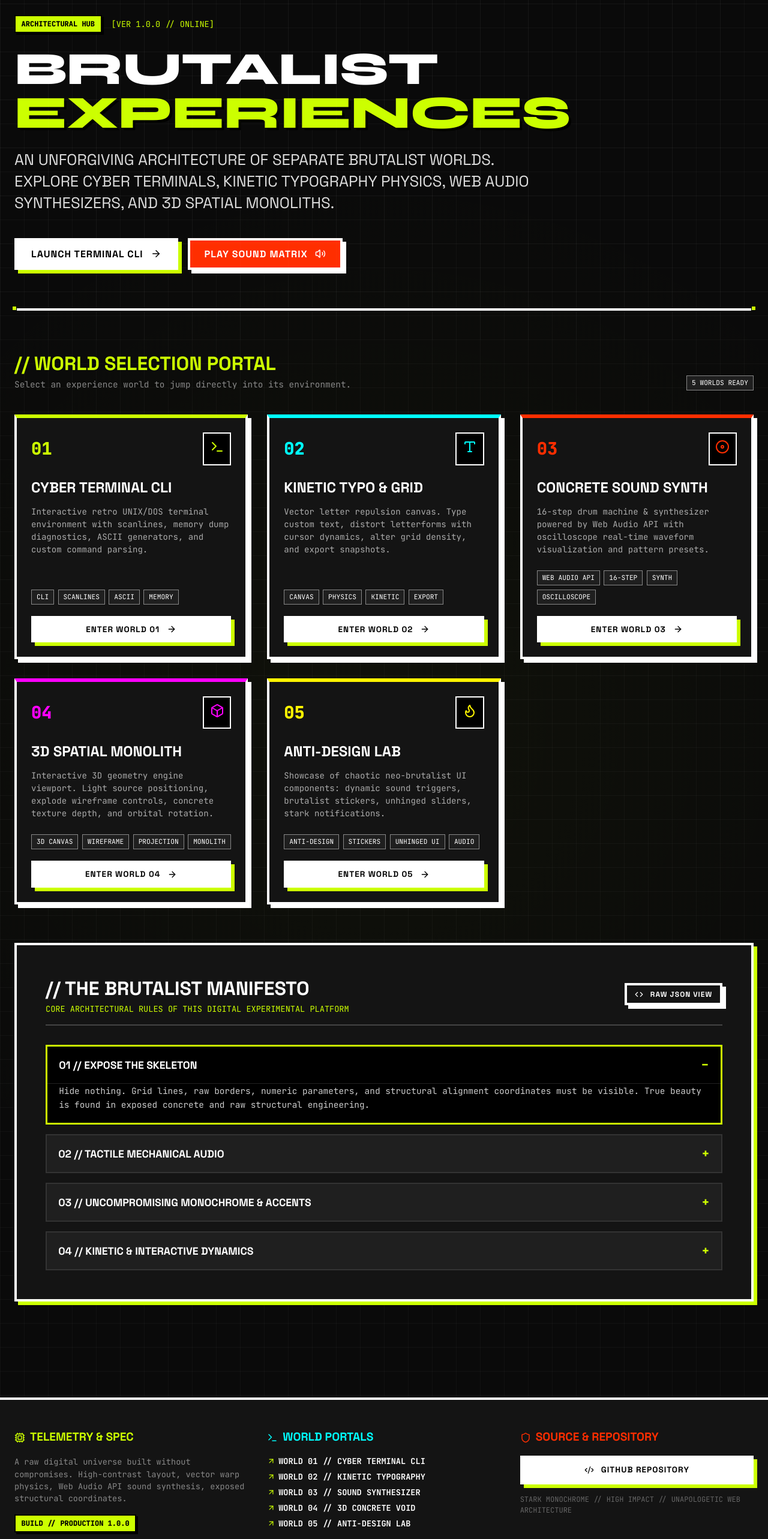
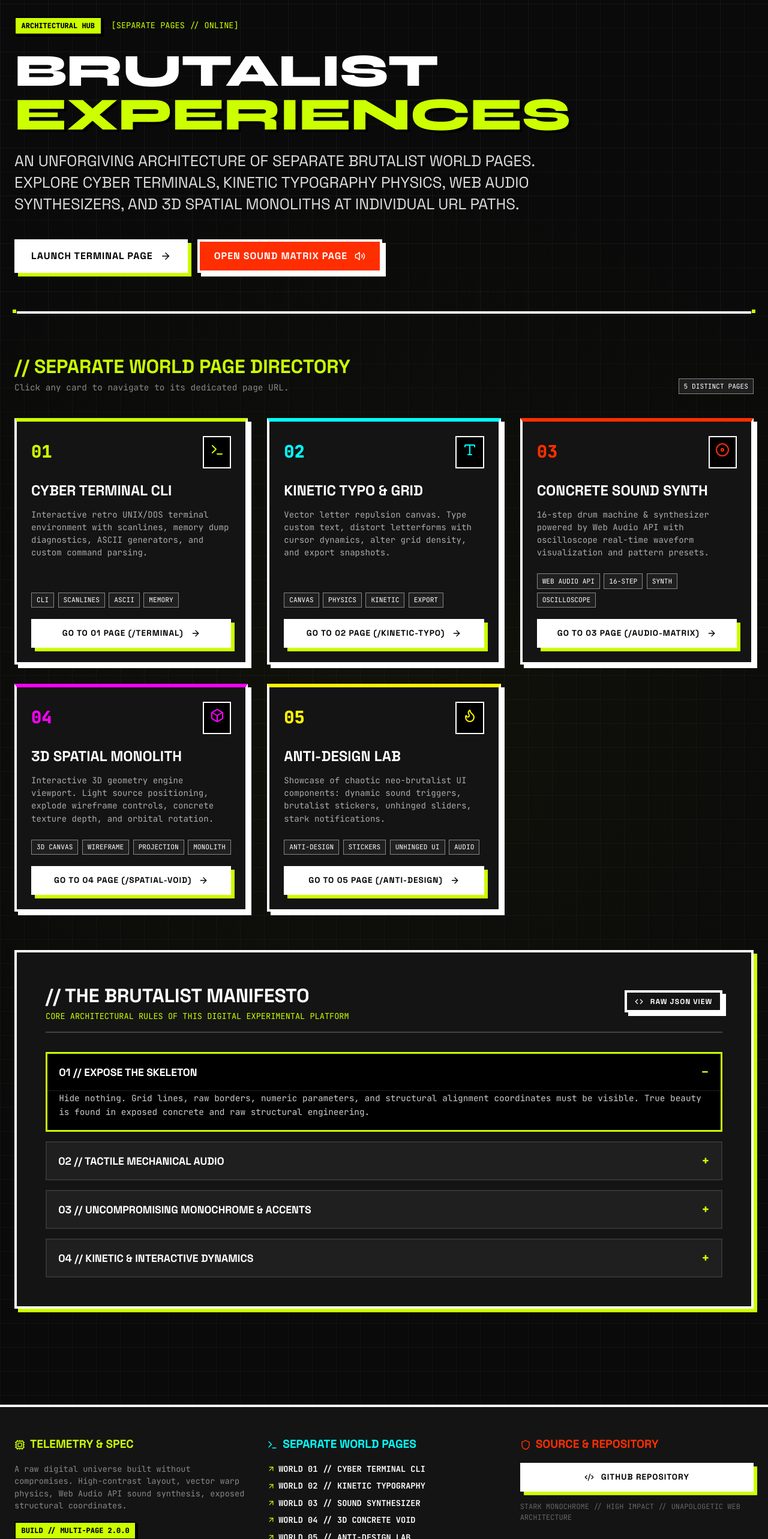
Before and after one commit to m4hdiebene/Brutalist-Experiences, a React (Vite) app: page / in a window 1280 px wide. Shown: the part 234-2800 px from the top of the page at 60% size. Built offline with nearby package versions, Linux system fonts and the light colour scheme; the HTML template or start-up script is replaced by a standard one.

Commit message:
refactor_separate_page_routing

```diff
--- a/package.json
+++ b/package.json
@@ -11,7 +11,8 @@
   "dependencies": {
     "lucide-react": "^0.479.0",
     "react": "^19.0.0",
-    "react-dom": "^19.0.0"
+    "react-dom": "^19.0.0",
+    "react-router-dom": "^7.18.2"
   },
   "devDependencies": {
     "@vitejs/plugin-react": "^4.3.4",
--- a/src/App.jsx
+++ b/src/App.jsx
@@ -1,10 +1,11 @@
-import React, { useState } from 'react';
+import React, { useEffect } from 'react';
+import { HashRouter, Routes, Route, useLocation } from 'react-router-dom';
 import Navbar from './components/Navbar';
 import MarqueeTicker from './components/MarqueeTicker';
 import CustomCursor from './components/CustomCursor';
 import Footer from './components/Footer';
 
-// Pages / Brutalist Worlds
+// Pages / Brutalist World Pages
 import Home from './pages/Home';
 import TerminalWorld from './pages/TerminalWorld';
 import KineticTypoWorld from './pages/KineticTypoWorld';
@@ -12,28 +13,19 @@ import AudioMatrixWorld from './pages/AudioMatrixWorld';
 import SpatialVoidWorld from './pages/SpatialVoidWorld';
 import AntiDesignWorld from './pages/AntiDesignWorld';
 
+// Scroll to top automatically on route changes
+function ScrollToTop() {
+  const { pathname } = useLocation();
+  useEffect(() => {
+    window.scrollTo(0, 0);
+  }, [pathname]);
+  return null;
+}
+
 export default function App() {
-  const [activeWorld, setActiveWorld] = useState('home');
-
-  const renderWorld = () => {
-    switch (activeWorld) {
-      case 'terminal':
-        return <TerminalWorld />;
-      case 'kinetic-typo':
-        return <KineticTypoWorld />;
-      case 'audio-matrix':
-        return <AudioMatrixWorld />;
-      case 'spatial-void':
-        return <SpatialVoidWorld />;
-      case 'anti-design':
-        return <AntiDesignWorld />;
-      case 'home':
-      default:
-        return <Home setActiveWorld={setActiveWorld} />;
-    }
-  };
-
   return (
+    <HashRouter>
+      <ScrollToTop />
       <div className="app-container">
         {/* Background Architectural Grid Lines */}
         <div className="grid-overlay" />
@@ -45,15 +37,24 @@ export default function App() {
         <MarqueeTicker />
 
         {/* Multi-world Navigation Header */}
-      <Navbar activeWorld={activeWorld} setActiveWorld={setActiveWorld} />
+        <Navbar />
 
-      {/* Main World Content Canvas */}
+        {/* Main World Page Content Canvas */}
         <main className="main-content">
-        {renderWorld()}
+          <Routes>
+            <Route path="/" element={<Home />} />
+            <Route path="/terminal" element={<TerminalWorld />} />
+            <Route path="/kinetic-typo" element={<KineticTypoWorld />} />
+            <Route path="/audio-matrix" element={<AudioMatrixWorld />} />
+            <Route path="/spatial-void" element={<SpatialVoidWorld />} />
+            <Route path="/anti-design" element={<AntiDesignWorld />} />
+            <Route path="*" element={<Home />} />
+          </Routes>
         </main>
 
         {/* Industrial Footer */}
-      <Footer setActiveWorld={setActiveWorld} />
+        <Footer />
       </div>
+    </HashRouter>
   );
 }
--- a/src/components/Footer.jsx
+++ b/src/components/Footer.jsx
@@ -1,8 +1,9 @@
 import React from 'react';
+import { Link } from 'react-router-dom';
 import { Cpu, Code2, Shield, Terminal, ArrowUpRight } from 'lucide-react';
 import { audioEngine } from '../utils/audioEngine';
 
-export default function Footer({ setActiveWorld }) {
+export default function Footer() {
   return (
     <footer style={{
       width: '100%',
@@ -40,7 +41,7 @@ export default function Footer({ setActiveWorld }) {
             A raw digital universe built without compromises. High-contrast layout, vector warp physics, Web Audio API sound synthesis, exposed structural coordinates.
           </p>
           <div className="brutal-badge">
-            BUILD // PRODUCTION 1.0.0
+            BUILD // MULTI-PAGE 2.0.0
           </div>
         </div>
 
@@ -57,22 +58,21 @@ export default function Footer({ setActiveWorld }) {
             alignItems: 'center',
             gap: '0.5rem'
           }}>
-            <Terminal size={18} /> WORLD PORTALS
+            <Terminal size={18} /> SEPARATE WORLD PAGES
           </h3>
           <ul style={{ listStyle: 'none', display: 'flex', flexDirection: 'column', gap: '0.5rem' }}>
             {[
-              { id: 'terminal', label: 'WORLD 01 // CYBER TERMINAL CLI' },
-              { id: 'kinetic-typo', label: 'WORLD 02 // KINETIC TYPOGRAPHY' },
-              { id: 'audio-matrix', label: 'WORLD 03 // SOUND SYNTHESIZER' },
-              { id: 'spatial-void', label: 'WORLD 04 // 3D CONCRETE VOID' },
-              { id: 'anti-design', label: 'WORLD 05 // ANTI-DESIGN LAB' },
+              { path: '/terminal', label: 'WORLD 01 // CYBER TERMINAL CLI' },
+              { path: '/kinetic-typo', label: 'WORLD 02 // KINETIC TYPOGRAPHY' },
+              { path: '/audio-matrix', label: 'WORLD 03 // SOUND SYNTHESIZER' },
+              { path: '/spatial-void', label: 'WORLD 04 // 3D CONCRETE VOID' },
+              { path: '/anti-design', label: 'WORLD 05 // ANTI-DESIGN LAB' },
             ].map(item => (
-              <li key={item.id}>
-                <button
-                  onClick={() => {
-                    audioEngine.playClick();
-                    setActiveWorld(item.id);
-                  }}
+              <li key={item.path}>
+                <Link
+                  to={item.path}
+                  onClick={() => audioEngine.playClick()}
+                  onMouseEnter={() => audioEngine.playBeep(800, 0.02)}
                   style={{
                     background: 'transparent',
                     border: 'none',
@@ -83,13 +83,13 @@ export default function Footer({ setActiveWorld }) {
                     cursor: 'pointer',
                     display: 'flex',
                     alignItems: 'center',
-                    gap: '0.3rem'
+                    gap: '0.3rem',
+                    textDecoration: 'none'
                   }}
-                  onMouseEnter={() => audioEngine.playBeep(800, 0.02)}
                 >
                   <ArrowUpRight size={14} color="var(--acid-lime)" />
                   {item.label}
-                </button>
+                </Link>
               </li>
             ))}
           </ul>
--- a/src/components/Navbar.jsx
+++ b/src/components/Navbar.jsx
@@ -1,8 +1,11 @@
 import React from 'react';
+import { NavLink, Link, useLocation } from 'react-router-dom';
 import { Terminal, Type, Disc, Box, Flame, Home } from 'lucide-react';
 import { audioEngine } from '../utils/audioEngine';
 
-export default function Navbar({ activeWorld, setActiveWorld }) {
+export default function Navbar() {
+  const location = useLocation();
+
   const worlds = [
     { id: 'home', label: '00. MONOLITH', path: '/', icon: Home },
     { id: 'terminal', label: '01. TERMINAL CLI', path: '/terminal', icon: Terminal },
@@ -11,11 +14,6 @@ export default function Navbar({ activeWorld, setActiveWorld }) {
     { id: 'spatial-void', label: '04. SPATIAL VOID', path: '/spatial-void', icon: Box },
     { id: 'anti-design', label: '05. ANTI-DESIGN', path: '/anti-design', icon: Flame },
   ];
-
-  const handleNav = (worldId) => {
-    audioEngine.playClick();
-    setActiveWorld(worldId);
-  };
 
   return (
     <header style={{
@@ -36,9 +34,11 @@ export default function Navbar({ activeWorld, setActiveWorld }) {
         flexWrap: 'wrap',
         gap: '1rem'
       }}>
-        {/* Brand Monolith */}
-        <div
-          onClick={() => handleNav('home')}
+        {/* Brand Link */}
+        <Link
+          to="/"
+          onClick={() => audioEngine.playClick()}
+          onMouseEnter={() => audioEngine.playBeep(900, 0.03)}
           style={{
             display: 'flex',
             alignItems: 'center',
@@ -52,9 +52,9 @@ export default function Navbar({ activeWorld, setActiveWorld }) {
             fontWeight: 800,
             fontSize: '1.1rem',
             letterSpacing: '1px',
-            textTransform: 'uppercase'
+            textTransform: 'uppercase',
+            textDecoration: 'none'
           }}
-          onMouseEnter={() => audioEngine.playBeep(900, 0.03)}
         >
           <div style={{
             width: '12px',
@@ -63,7 +63,7 @@ export default function Navbar({ activeWorld, setActiveWorld }) {
             border: '2px solid #000'
           }} />
           BRUTALIST // EXPERIENCES
-        </div>
+        </Link>
 
         {/* World Navigation Links */}
         <nav style={{
@@ -73,11 +73,12 @@ export default function Navbar({ activeWorld, setActiveWorld }) {
         }}>
           {worlds.map((w) => {
             const Icon = w.icon;
-            const isActive = activeWorld === w.id;
+            const isActive = location.pathname === w.path;
             return (
-              <button
+              <NavLink
                 key={w.id}
-                onClick={() => handleNav(w.id)}
+                to={w.path}
+                onClick={() => audioEngine.playClick()}
                 onMouseEnter={() => audioEngine.playBeep(700, 0.02)}
                 style={{
                   display: 'inline-flex',
@@ -92,12 +93,13 @@ export default function Navbar({ activeWorld, setActiveWorld }) {
                   color: isActive ? '#000000' : '#ffffff',
                   border: isActive ? '3px solid #ffffff' : '2px solid #555555',
                   boxShadow: isActive ? '4px 4px 0px #ffffff' : 'none',
-                  transition: 'all 0.1s ease'
+                  transition: 'all 0.1s ease',
+                  textDecoration: 'none'
                 }}
               >
                 <Icon size={14} />
                 {w.label}
-              </button>
+              </NavLink>
             );
           })}
         </nav>
--- a/src/pages/Home.jsx
+++ b/src/pages/Home.jsx
@@ -1,8 +1,9 @@
 import React, { useState } from 'react';
-import { Terminal, Type, Disc, Box, Flame, ArrowRight, Zap, Code, Layers, Volume2 } from 'lucide-react';
+import { Link } from 'react-router-dom';
+import { Terminal, Type, Disc, Box, Flame, ArrowRight, Code, Volume2 } from 'lucide-react';
 import { audioEngine } from '../utils/audioEngine';
 
-export default function Home({ setActiveWorld }) {
+export default function Home() {
   const [manifestoOpen, setManifestoOpen] = useState(0);
   const [rawView, setRawView] = useState(false);
 
@@ -10,6 +11,7 @@ export default function Home({ setActiveWorld }) {
     {
       id: 'terminal',
       num: '01',
+      path: '/terminal',
       title: 'CYBER TERMINAL CLI',
       desc: 'Interactive retro UNIX/DOS terminal environment with scanlines, memory dump diagnostics, ASCII generators, and custom command parsing.',
       accent: 'var(--acid-lime)',
@@ -19,6 +21,7 @@ export default function Home({ setActiveWorld }) {
     {
       id: 'kinetic-typo',
       num: '02',
+      path: '/kinetic-typo',
       title: 'KINETIC TYPO & GRID',
       desc: 'Vector letter repulsion canvas. Type custom text, distort letterforms with cursor dynamics, alter grid density, and export snapshots.',
       accent: 'var(--acid-cyan)',
@@ -28,6 +31,7 @@ export default function Home({ setActiveWorld }) {
     {
       id: 'audio-matrix',
       num: '03',
+      path: '/audio-matrix',
       title: 'CONCRETE SOUND SYNTH',
       desc: '16-step drum machine & synthesizer powered by Web Audio API with oscilloscope real-time waveform visualization and pattern presets.',
       accent: 'var(--acid-red)',
@@ -37,6 +41,7 @@ export default function Home({ setActiveWorld }) {
     {
       id: 'spatial-void',
       num: '04',
+      path: '/spatial-void',
       title: '3D SPATIAL MONOLITH',
       desc: 'Interactive 3D geometry engine viewport. Light source positioning, explode wireframe controls, concrete texture depth, and orbital rotation.',
       accent: 'var(--acid-magenta)',
@@ -46,6 +51,7 @@ export default function Home({ setActiveWorld }) {
     {
       id: 'anti-design',
       num: '05',
+      path: '/anti-design',
       title: 'ANTI-DESIGN LAB',
       desc: 'Showcase of chaotic neo-brutalist UI components: dynamic sound triggers, brutalist stickers, unhinged sliders, stark notifications.',
       accent: 'var(--acid-yellow)',
@@ -88,10 +94,10 @@ export default function Home({ setActiveWorld }) {
 
         <div style={{ display: 'flex', gap: '1rem', alignItems: 'center', marginBottom: '1.5rem' }}>
           <span className="brutal-badge">ARCHITECTURAL HUB</span>
-          <span style={{ fontSize: '0.85rem', color: 'var(--acid-lime)' }}>[VER 1.0.0 // ONLINE]</span>
+          <span style={{ fontSize: '0.85rem', color: 'var(--acid-lime)' }}>[SEPARATE PAGES // ONLINE]</span>
         </div>
 
-        {/* Hero Title with Hover Scatter Sound */}
+        {/* Hero Title */}
         <h1
           className="brutal-title glitch-text"
           data-text="BRUTALIST // EXPERIENCES"
@@ -110,29 +116,25 @@ export default function Home({ setActiveWorld }) {
           marginBottom: '2.5rem',
           color: '#dddddd'
         }}>
-          AN UNFORGIVING ARCHITECTURE OF SEPARATE BRUTALIST WORLDS. EXPLORE CYBER TERMINALS, KINETIC TYPOGRAPHY PHYSICS, WEB AUDIO SYNTHESIZERS, AND 3D SPATIAL MONOLITHS.
+          AN UNFORGIVING ARCHITECTURE OF SEPARATE BRUTALIST WORLD PAGES. EXPLORE CYBER TERMINALS, KINETIC TYPOGRAPHY PHYSICS, WEB AUDIO SYNTHESIZERS, AND 3D SPATIAL MONOLITHS AT INDIVIDUAL URL PATHS.
         </p>
 
         {/* Primary Action Buttons */}
         <div style={{ display: 'flex', gap: '1rem', flexWrap: 'wrap' }}>
-          <button
+          <Link
+            to="/terminal"
             className="brutal-btn"
-            onClick={() => {
-              audioEngine.playClick();
-              setActiveWorld('terminal');
-            }}
+            onClick={() => audioEngine.playClick()}
           >
-            LAUNCH TERMINAL CLI <ArrowRight size={18} />
-          </button>
-          <button
+            LAUNCH TERMINAL PAGE <ArrowRight size={18} />
+          </Link>
+          <Link
+            to="/audio-matrix"
             className="brutal-btn brutal-btn-red"
-            onClick={() => {
-              audioEngine.playClick();
-              setActiveWorld('audio-matrix');
-            }}
+            onClick={() => audioEngine.playClick()}
           >
-            PLAY SOUND MATRIX <Volume2 size={18} />
-          </button>
+            OPEN SOUND MATRIX PAGE <Volume2 size={18} />
+          </Link>
         </div>
       </section>
 
@@ -147,10 +149,10 @@ export default function Home({ setActiveWorld }) {
           marginBottom: '2.5rem'
         }}>
           <div>
-            <h2 className="brutal-sub-title">// WORLD SELECTION PORTAL</h2>
-            <p style={{ color: 'var(--text-muted)', fontSize: '0.9rem' }}>Select an experience world to jump directly into its environment.</p>
+            <h2 className="brutal-sub-title">// SEPARATE WORLD PAGE DIRECTORY</h2>
+            <p style={{ color: 'var(--text-muted)', fontSize: '0.9rem' }}>Click any card to navigate to its dedicated page URL.</p>
           </div>
-          <div className="brutal-tag">5 WORLDS READY</div>
+          <div className="brutal-tag">5 DISTINCT PAGES</div>
         </div>
 
         <div style={{
@@ -226,16 +228,14 @@ export default function Home({ setActiveWorld }) {
                     ))}
                   </div>
 
-                  <button
+                  <Link
+                    to={w.path}
                     className="brutal-btn"
                     style={{ width: '100%', padding: '0.6rem 1rem', fontSize: '0.85rem' }}
-                    onClick={() => {
-                      audioEngine.playClick();
-                      setActiveWorld(w.id);
-                    }}
+                    onClick={() => audioEngine.playClick()}
                   >
-                    ENTER WORLD {w.num} <ArrowRight size={16} />
-                  </button>
+                    GO TO {w.num} PAGE ({w.path}) <ArrowRight size={16} />
+                  </Link>
                 </div>
               </div>
             );
```
Also changed, not shown: 1 other file (tests, documents, lock files or other folders). Lines whose indentation alone changed are shown as unchanged.
